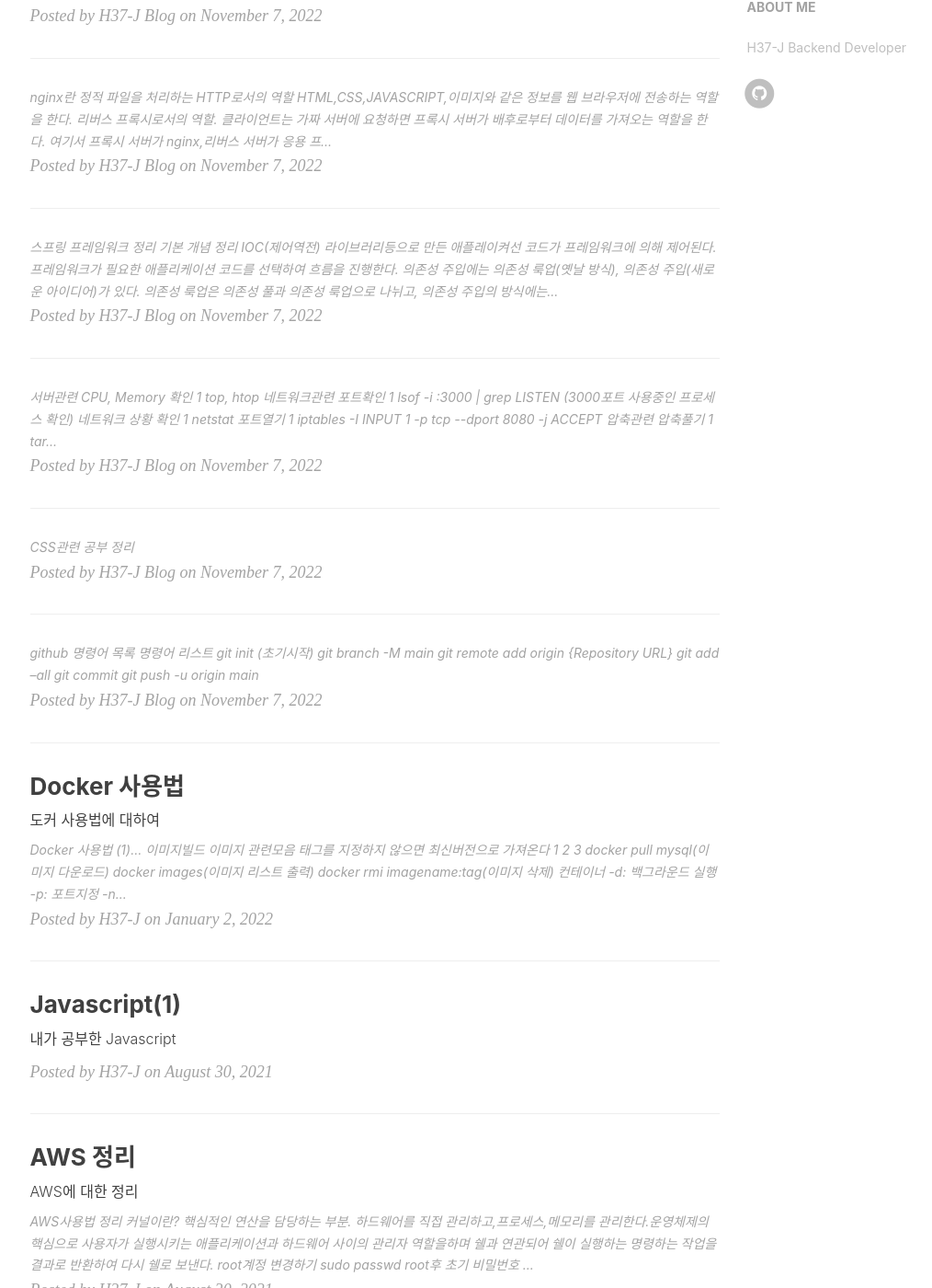
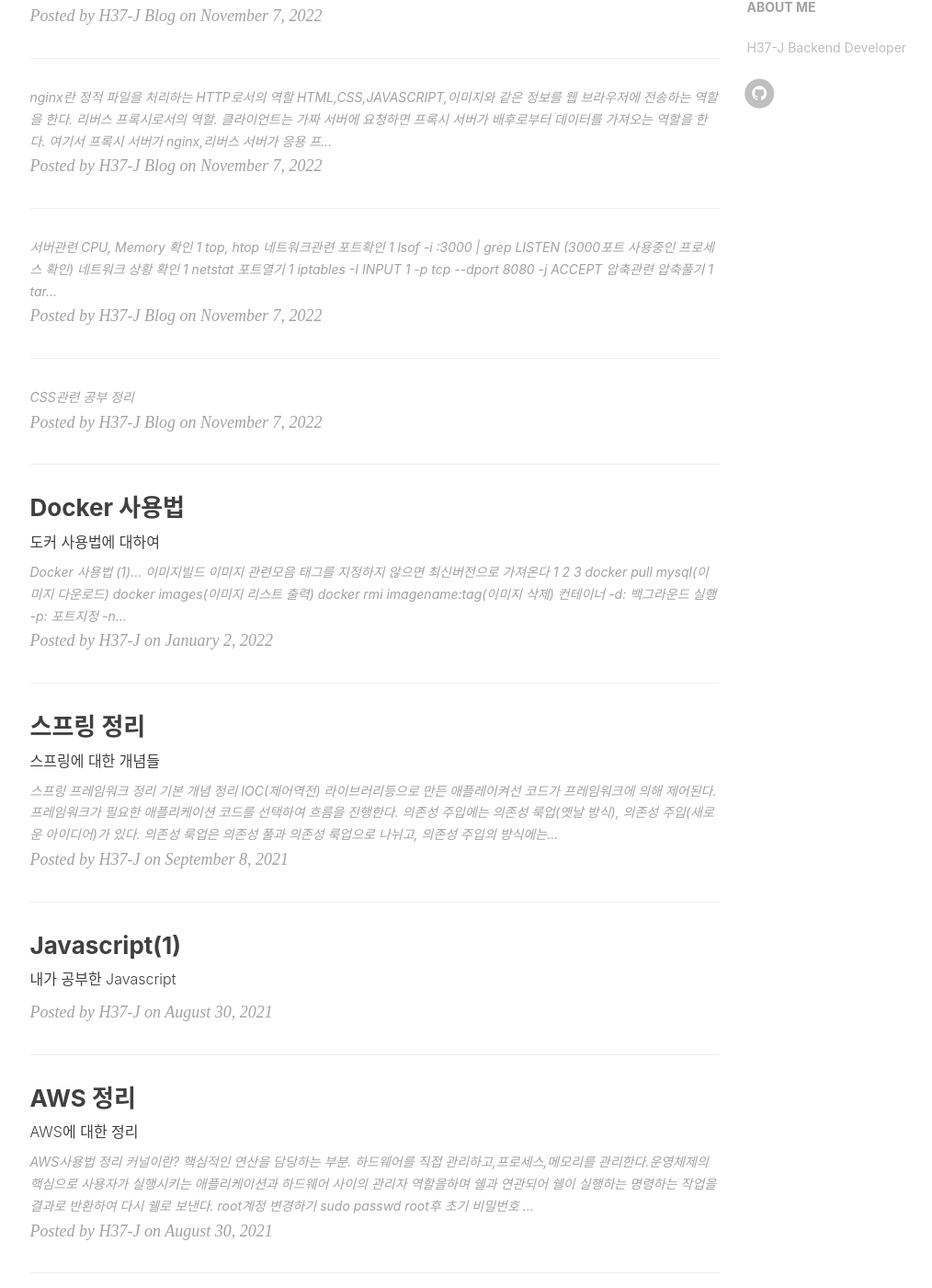
Before and after one commit to H37-J/H37-J.github.io, a Jekyll site: the page built from index.html, in a window 1280 px wide and 1400 px high, scrolled down 513 px. Shown: the whole window at 92% size, without its empty margins (135-1149 px from the left). Built offline with Jekyll 4.4.1, drawn with Linux system fonts in a browser that asks for light colours; nearby versions of some CDN libraries; the list of posts is cut into pages by our own code; comment, search, counter and statistics services are not loaded; some of the changed text lies outside the part shown.

Commit message:
업데이트

```diff
--- a/_posts/2021-08-28-git(1).markdown
+++ b/_posts/2021-08-28-git(1).markdown
@@ -1,7 +1,7 @@
 ---
 layout:     post
 title:      "깃허브"
-subtitle:   " \깃허브 명령어 정리 \"
+subtitle:   "깃허브 명령어 정리"
 date:       2021-08-30 12:00:00
 author:     "H37-J"
 header-img: "img/post-bg-2015.jpg"
--- a/_posts/2021-09-08-spring(1).markdown
+++ b/_posts/spring/2021-09-08-spring(1).markdown
@@ -1,8 +1,7 @@
 ---
 layout:     post
 title:      "스프링 정리"
-subtitle:   " \내가 공부한 스프링 \"
-date:       2021-08-30 12:00:00
+subtitle:   "스프링에 대한 개념들"
 author:     "H37-J"
 header-img: "img/post-bg-2015.jpg"
 catalog: true
```
